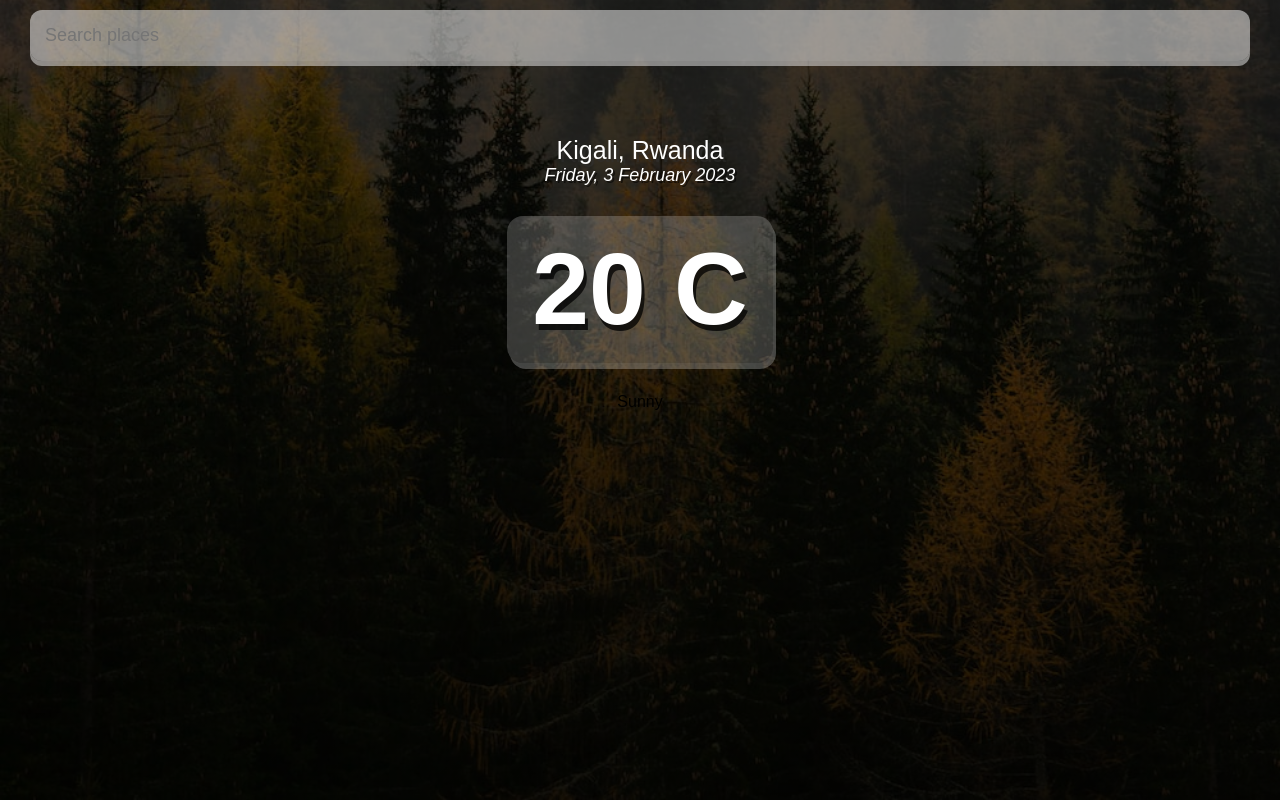
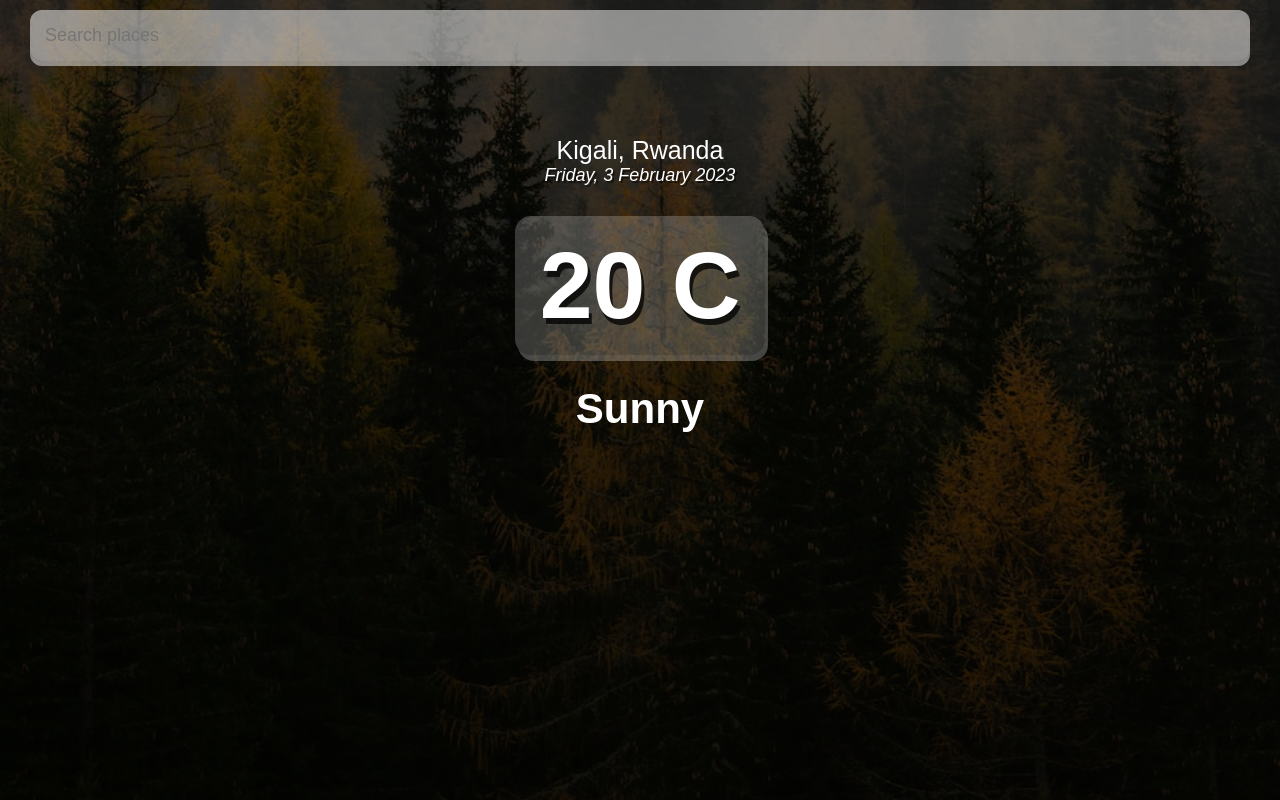
Before and after one commit to jefftrojan/weather-app, a React (Create React App) app: page / in a window 1280 px wide. Built offline with nearby package versions, Linux system fonts and the light colour scheme.

Commit message:
Fix on styling | removed box shadow, added weather card

```diff
--- a/src/index.css
+++ b/src/index.css
@@ -83,9 +83,16 @@ main {
   background-color: rgba(255, 255, 255, 0.2);
   padding: 15px 25px;
   color:#fff;
-  font-size: 102px;
+  font-size: 95px;
   font-weight: 900;
   text-shadow: 3px 6px rgba(0,0,0,0.75);
   text-align: center;
   box-shadow: 3px 6px rgba(255, 255, 255, 0.25);
 }
+
+.weather-box .weather{
+  color: #fff;
+  font-size: 42px;
+  font-weight: 700;
+
+}
```
